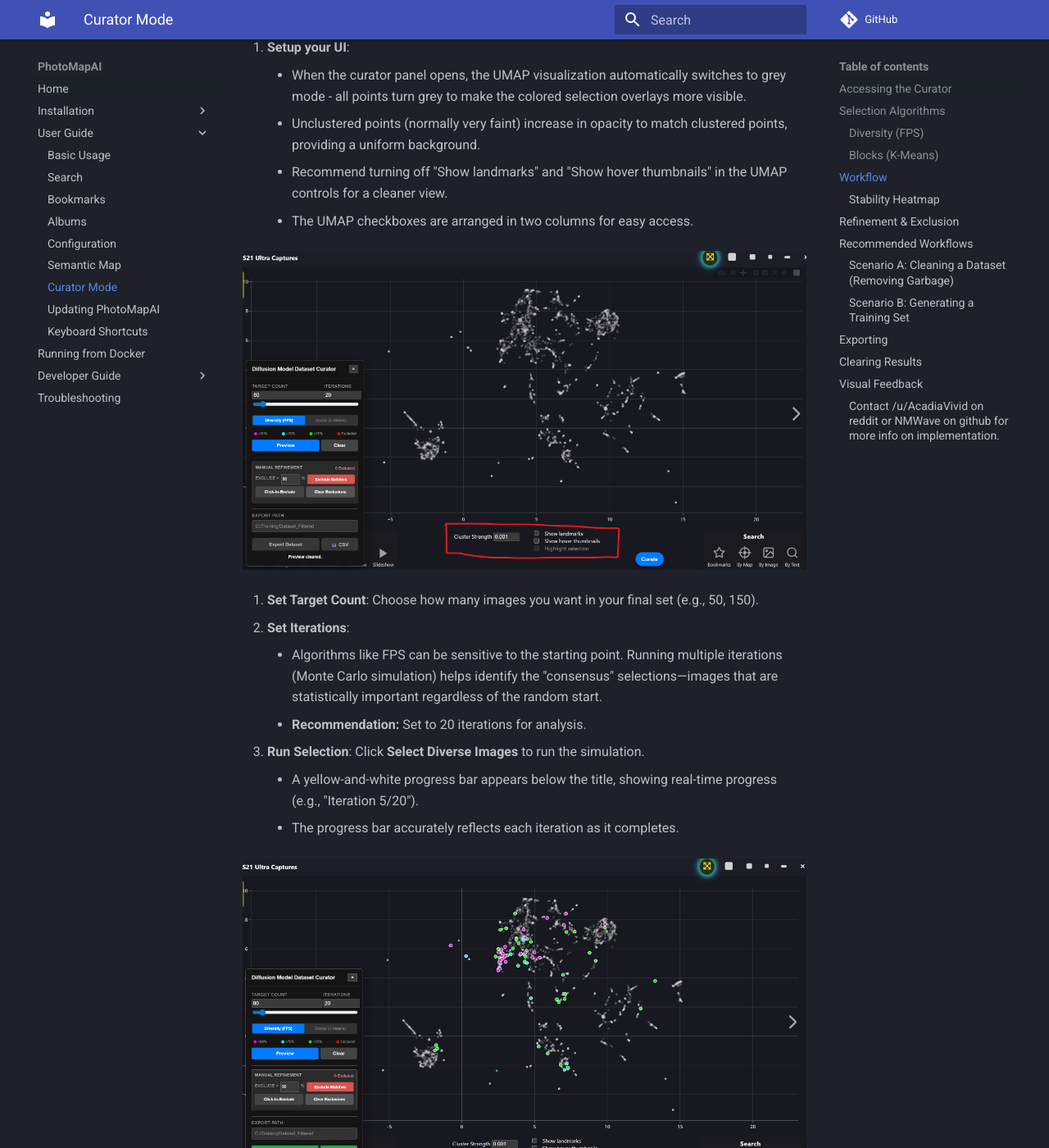
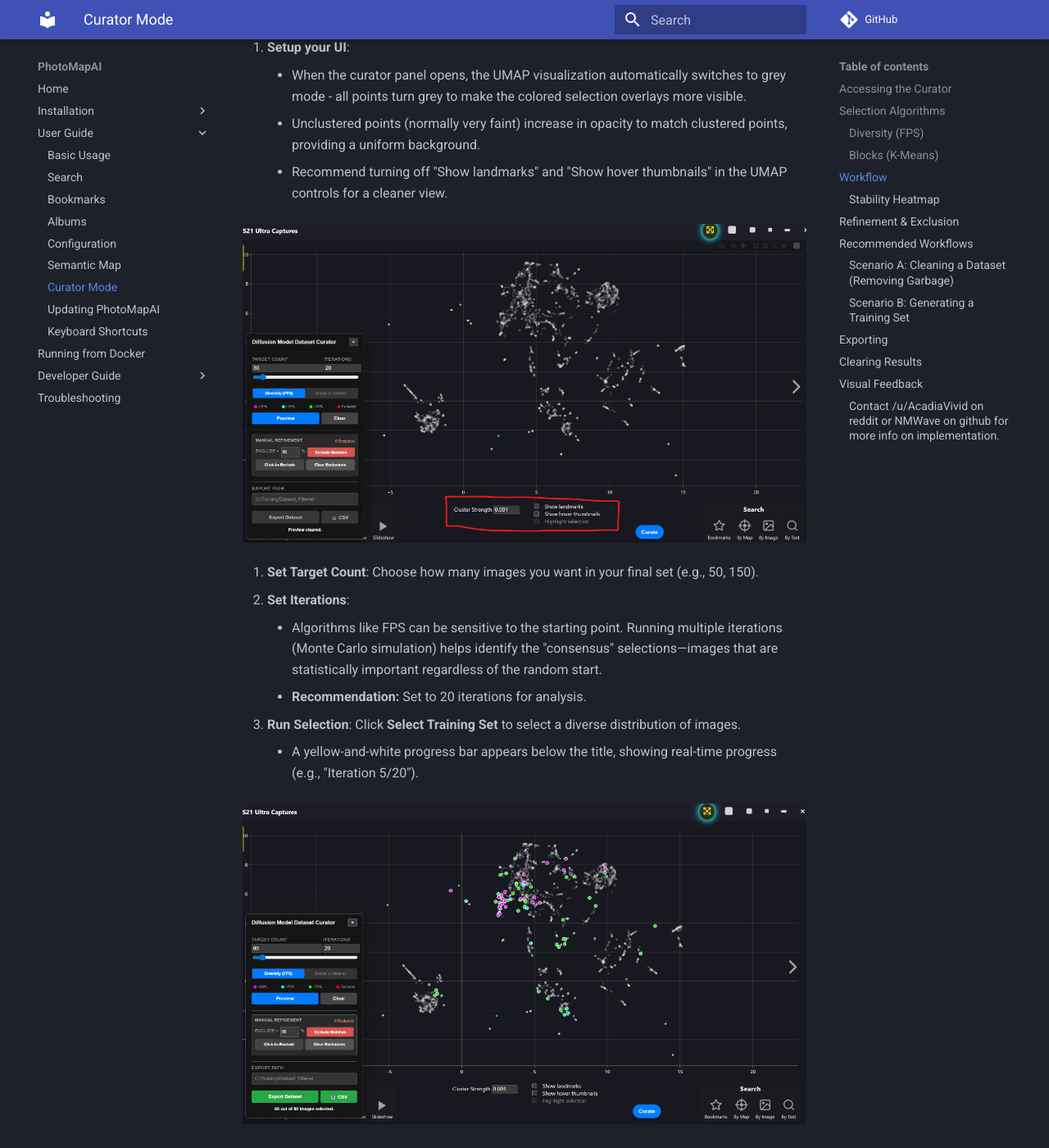
Before and after one commit to lstein/PhotoMapAI, an MkDocs documentation site: the page built from docs/user-guide/curator-mode.md, in a window 1280 px wide and 1400 px high, scrolled down 2101 px. Shown: the whole window at 82% size. Built offline with MkDocs 1.6.1 and Material for MkDocs 9.7.7, drawn with Linux system fonts in a browser that asks for light colours; comment, search, counter and statistics services are not loaded; some of the changed text lies outside the part shown.

Commit message:
fix curator documentation to account for UI changes

```diff
--- a/docs/user-guide/curator-mode.md
+++ b/docs/user-guide/curator-mode.md
@@ -38,7 +38,6 @@
     - When the curator panel opens, the UMAP visualization automatically switches to grey mode - all points turn grey to make the colored selection overlays more visible.
     - Unclustered points (normally very faint) increase in opacity to match clustered points, providing a uniform background.
     - Recommend turning off "Show landmarks" and "Show hover thumbnails" in the UMAP controls for a cleaner view.
-    - The UMAP checkboxes are arranged in two columns for easy access.
 
 ![Curator Mode Setup](../img/curator-setup.png)
 
@@ -46,9 +45,8 @@
 3.  **Set Iterations**:
     -   Algorithms like FPS can be sensitive to the starting point. Running multiple iterations (Monte Carlo simulation) helps identify the "consensus" selections—images that are statistically important regardless of the random start.
     -   **Recommendation:** Set to 20 iterations for analysis.
-4.  **Run Selection**: Click **Select Diverse Images** to run the simulation.
+4.  **Run Selection**: Click **Select Training Set** to select a diverse distribution of images.
     -   A yellow-and-white progress bar appears below the title, showing real-time progress (e.g., "Iteration 5/20").
-    -   The progress bar accurately reflects each iteration as it completes.
 
 ![Curator Mode Preview](../img/curator-preview.png)
 
@@ -78,7 +76,7 @@
 
 ### Scenario A: Cleaning a Dataset (Removing Garbage)
 1.  Set **Target Count** to 20. Set **Iterations** to 20.
-2.  Click **Select Diverse Images** (FPS).
+2.  Click **Select Training Set** (FPS).
 3.  Look at the **Magenta** (>90%) results. Since FPS hunts for outliers, these will be your "weirdest" images.
 4.  If they are broken/blurry, click **Exclude Matches** (or exclude manually).
 5.  Repeat until the selection shows only high-quality images.
@@ -88,7 +86,7 @@
 1.  Clear any previous selections (keep exclusions if you identified garbage in Scenario A).
 2.  Set **Target Count** to your desired training size (e.g., 150).
 3.  Set **Iterations** to 20.
-4.  Click **Select Diverse Images**.
+4.  Click **Select Training Set**.
 5.  Review the selection. If you see images you don't want in your LoRA, **Exclude** them and run Select Diverse Images again to replace them with fresh alternatives.
 6.  **Export Dataset**.
 
--- a/photomap/frontend/static/javascript/curation.js
+++ b/photomap/frontend/static/javascript/curation.js
@@ -1,11 +1,9 @@
 import { bookmarkManager } from './bookmarks.js';
 import { createSimpleDirectoryPicker } from './filetree.js';
+import { updateSearchCheckmarks } from './search-ui.js';
 import { state } from './state.js';
 import { highlightCurationSelection, setCurationMode, setUmapClickCallback, updateCurrentImageMarker } from './umap.js';
 import { hideSpinner, showSpinner } from './utils.js';
-import { createSimpleDirectoryPicker } from './filetree.js';
-import { bookmarkManager } from './bookmarks.js';
-import { updateSearchCheckmarks } from './search-ui.js';
 
 let currentSelectionIndices = new Set();
 let excludedIndices = new Set();
```
